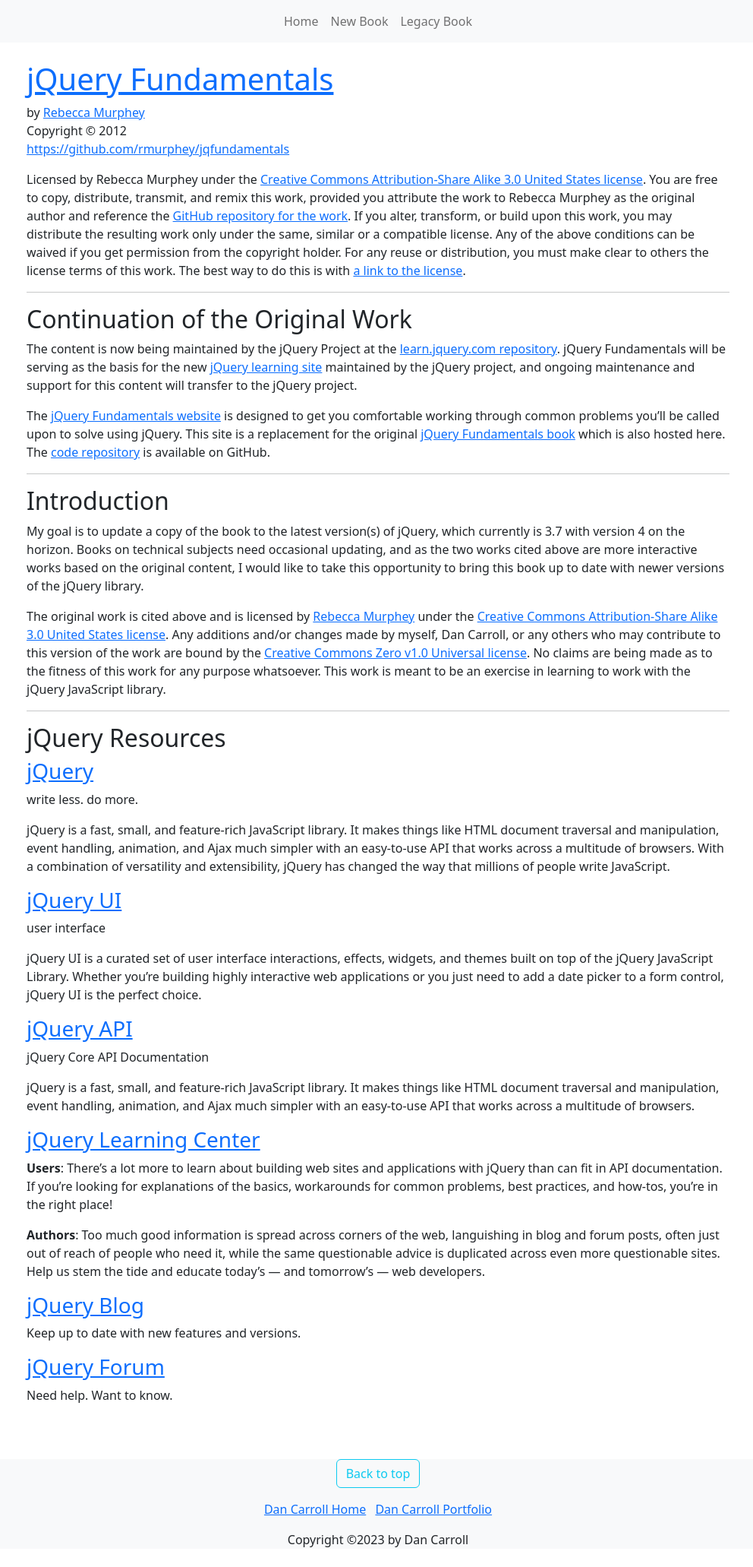
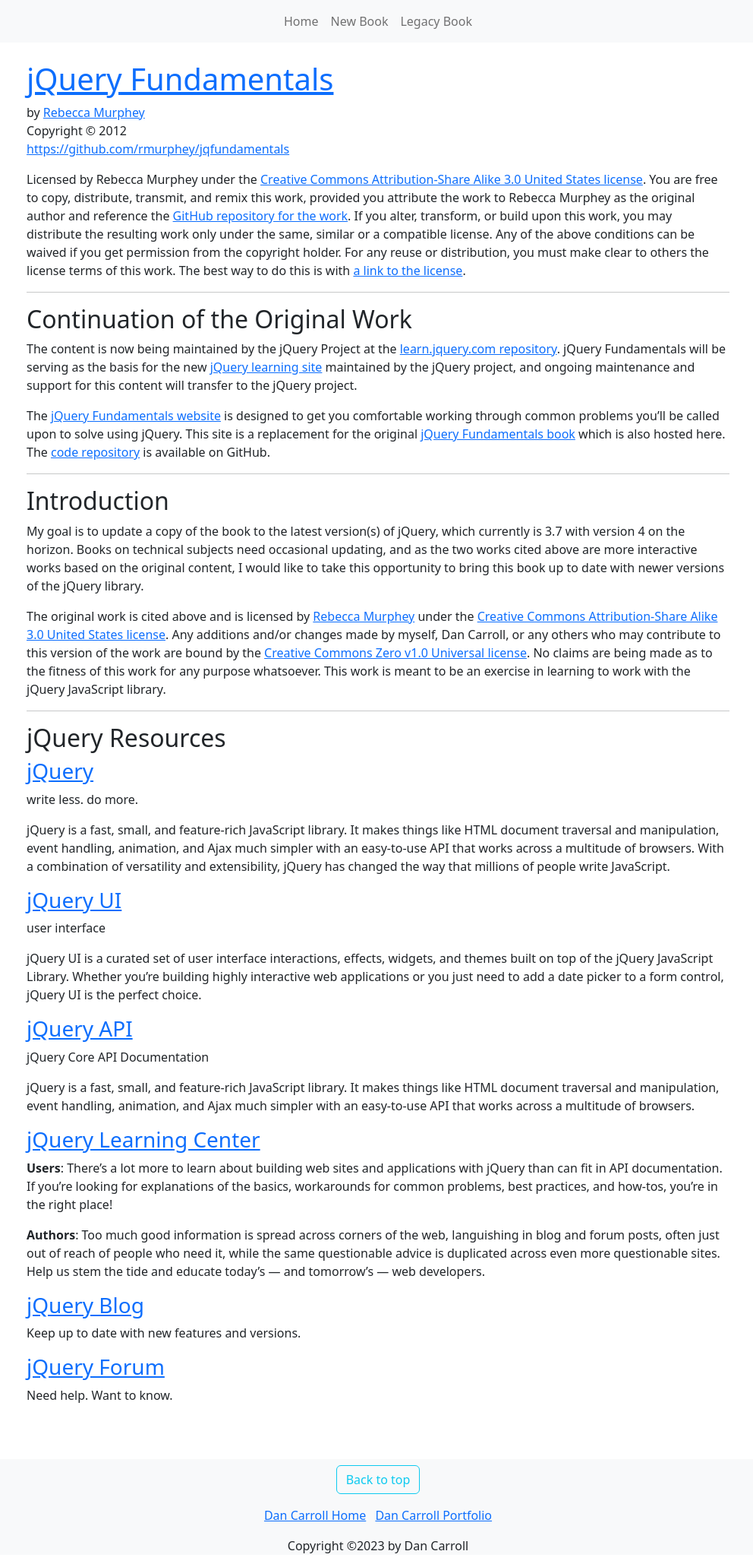
Before and after one commit to dan-carroll/jquery-fundamentals, a Jekyll site: the page built from index.md, in a window 1280 px wide. Shown: the whole page at 76% size, without its empty margins (142-1134 px from the left). Built offline with Jekyll 4.4.1, drawn with Linux system fonts in a browser that asks for light colours.

Commit message:
Update footer.html
Added spacing to top of back to tap link in footer.

```diff
--- a/_includes/footer.html
+++ b/_includes/footer.html
@@ -1,5 +1,5 @@
 <footer class="mt-5 bg-light">
-    <p><a class="btn btn-outline-info" href="#top" role="button">Back to top</a></p>
+    <p><a class="btn btn-outline-info mt-2" href="#top" role="button">Back to top</a></p>
     <p>
         <a class="me-2" href="https://dan-carroll.github.io/">Dan Carroll Home</a>
         <a href="https://dan-carroll.github.io/dan-carroll-portfolio/">Dan Carroll Portfolio</a>
```
